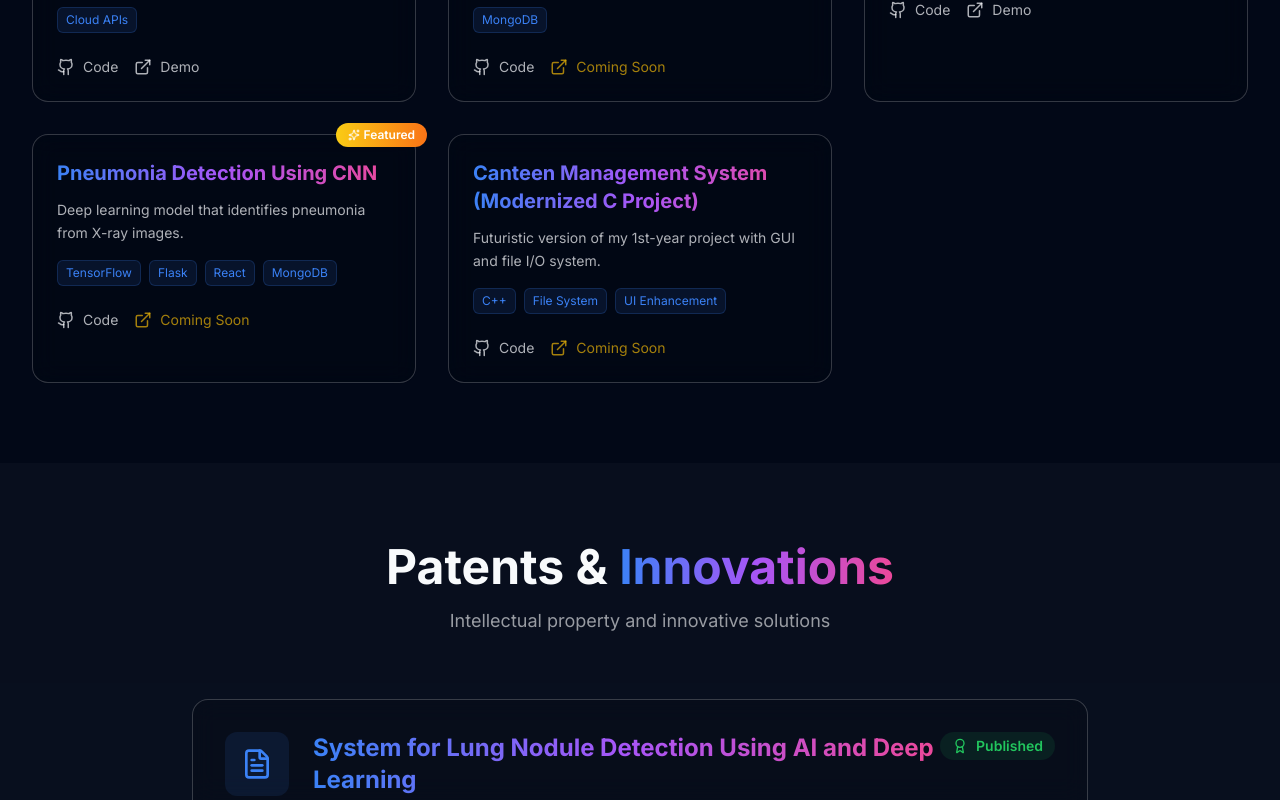
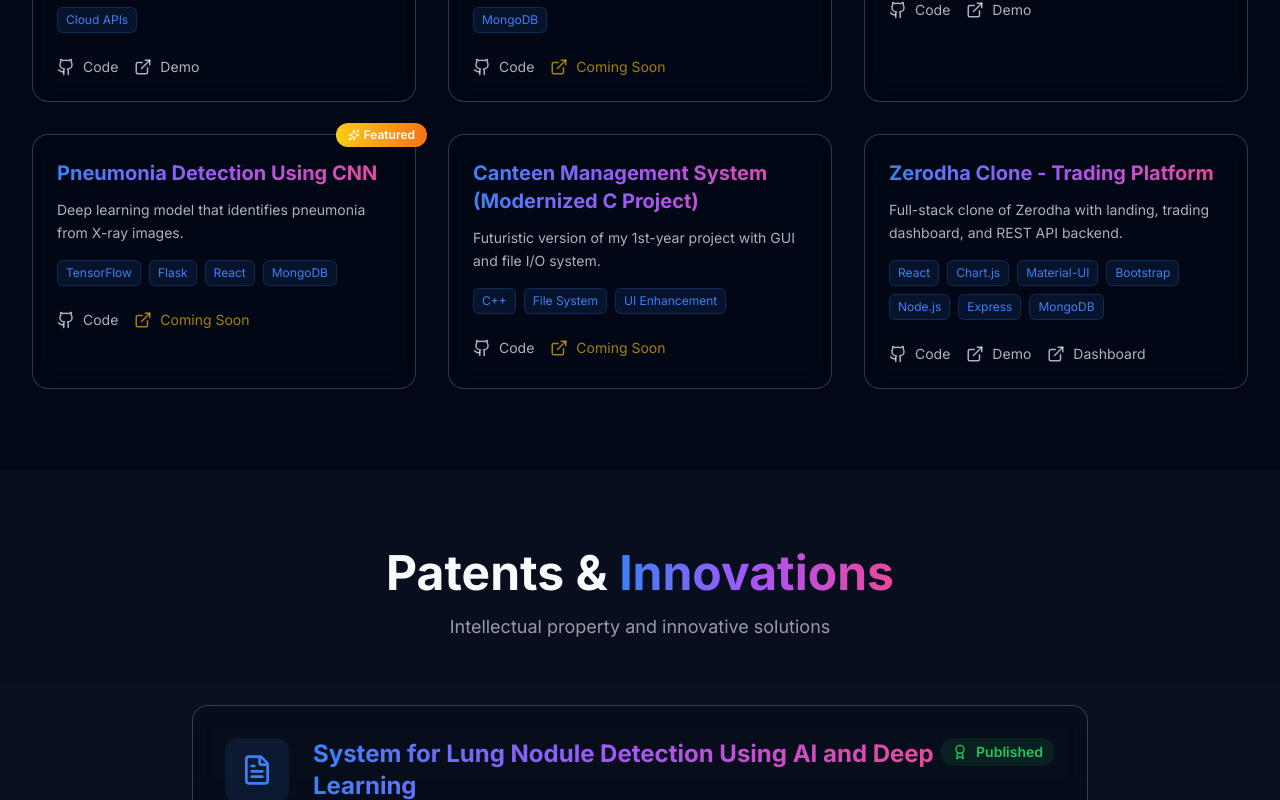
Before and after one commit to anuragthippani1/Portfolio, a Next.js app: page / in a window 1280 px wide. Shown: the part 2620-3420 px from the top of the page. Built offline with nearby package versions, Linux system fonts and the light colour scheme.

Commit message:
Projects: add Zerodha Clone with landing and dashboard demos; support optional second demo link

```diff
--- a/components/Projects.js
+++ b/components/Projects.js
@@ -63,7 +63,7 @@ export default function Projects() {
                   ))}
                 </div>
 
-                <div className="flex gap-4">
+                <div className="flex gap-4 flex-wrap">
                   {project.github && project.github !== "#" ? (
                     <a
                       href={project.github}
@@ -81,9 +81,7 @@ export default function Projects() {
                     </span>
                   )}
 
-                  {project.demo &&
-                  project.demo !== "#" &&
-                  project.demo !== "coming-soon" ? (
+                  {project.demo && project.demo !== "#" && project.demo !== "coming-soon" ? (
                     <a
                       href={project.demo}
                       target="_blank"
@@ -104,6 +102,18 @@ export default function Projects() {
                       Coming Soon
                     </a>
                   )}
+
+                  {project.demo2 && project.demo2 !== "#" ? (
+                    <a
+                      href={project.demo2}
+                      target="_blank"
+                      rel="noopener noreferrer"
+                      className="flex items-center gap-2 text-sm text-foreground/70 hover:text-primary transition-colors"
+                    >
+                      <ExternalLink size={18} />
+                      Dashboard
+                    </a>
+                  ) : null}
                 </div>
               </div>
             </motion.div>
--- a/data/projects.json
+++ b/data/projects.json
@@ -43,5 +43,23 @@
     "github": "https://github.com/anuragthippani1/Canteen-Management-and-Billing-System-",
     "demo": "coming-soon",
     "featured": false
+  },
+  {
+    "id": 6,
+    "title": "Zerodha Clone - Trading Platform",
+    "description": "Full-stack clone of Zerodha with landing, trading dashboard, and REST API backend.",
+    "techStack": [
+      "React",
+      "Chart.js",
+      "Material-UI",
+      "Bootstrap",
+      "Node.js",
+      "Express",
+      "MongoDB"
+    ],
+    "github": "https://github.com/anuragthippani1/ZerodhaClone",
+    "demo": "https://zerodha-clone-two-ochre.vercel.app",
+    "demo2": "https://zerodha-clone-b7tu.vercel.app",
+    "featured": false
   }
 ]
```
